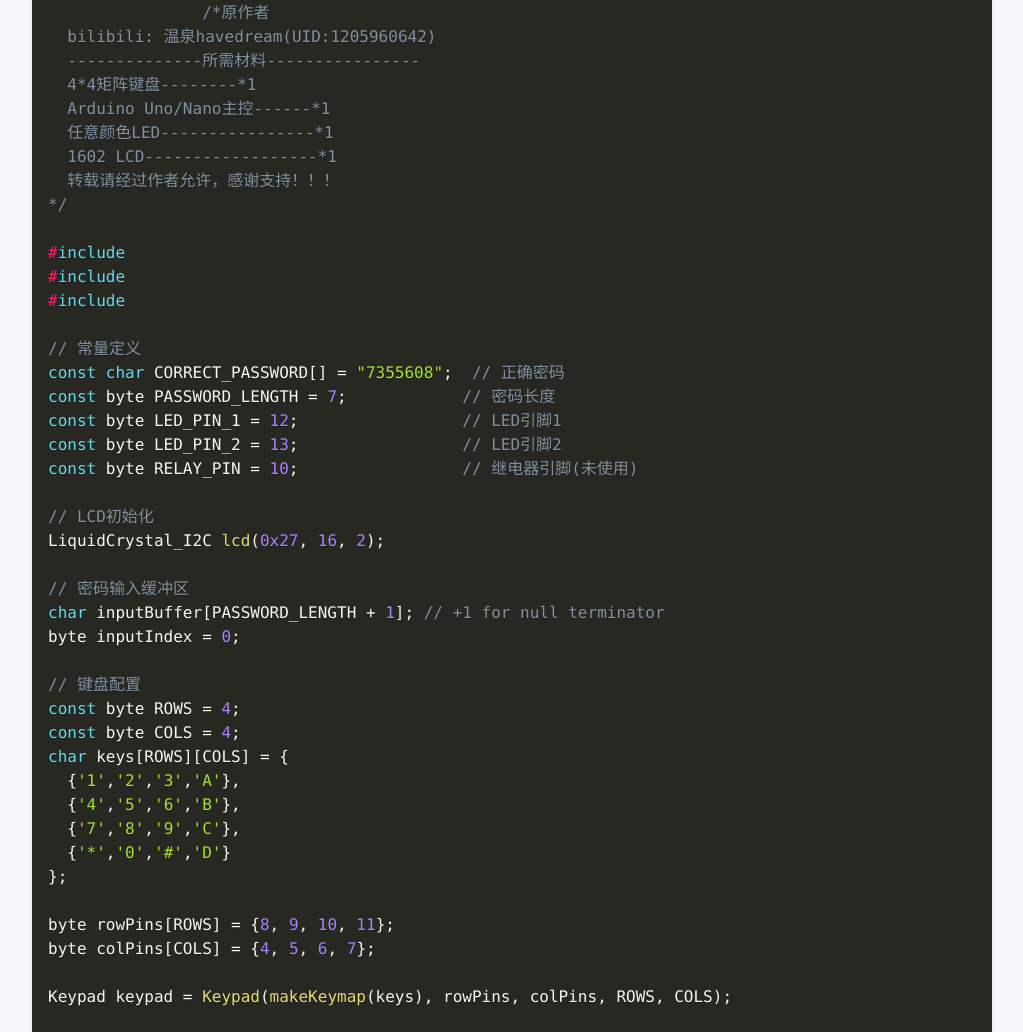
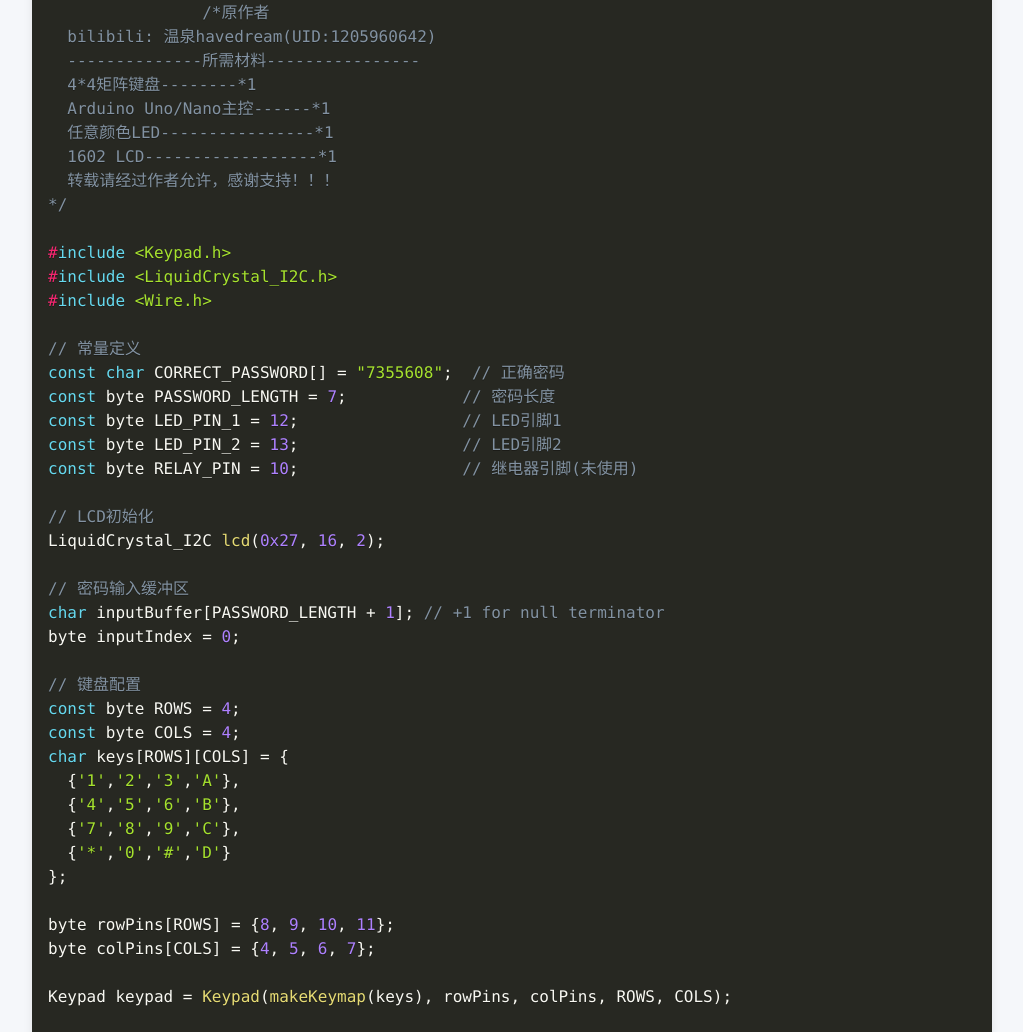
Before and after one commit to wenzihao25152/wenzihao25152.github.io, a plain HTML site: page Untitled-5.html in a window 1280 px wide. Shown: the part 752-1784 px from the top of the page, without its empty margins (128-1151 px from the left). Drawn offline with nearby package versions, Linux system fonts and the light colour scheme.

Commit message:
Update Untitled-5.html

```diff
--- a/Untitled-5.html
+++ b/Untitled-5.html
@@ -294,9 +294,9 @@
   转载请经过作者允许，感谢支持！！！
 */
 
-#include <Keypad.h>
-#include <LiquidCrystal_I2C.h>
-#include <Wire.h>
+#include &lt;Keypad.h&gt;
+#include &lt;LiquidCrystal_I2C.h&gt;
+#include &lt;Wire.h&gt;
 
 // 常量定义
 const char CORRECT_PASSWORD[] = "7355608";  // 正确密码
```
